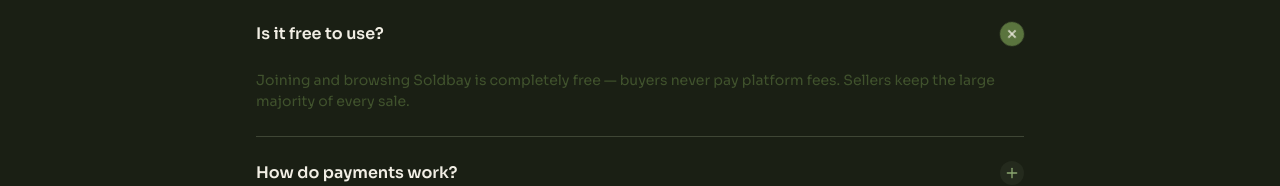
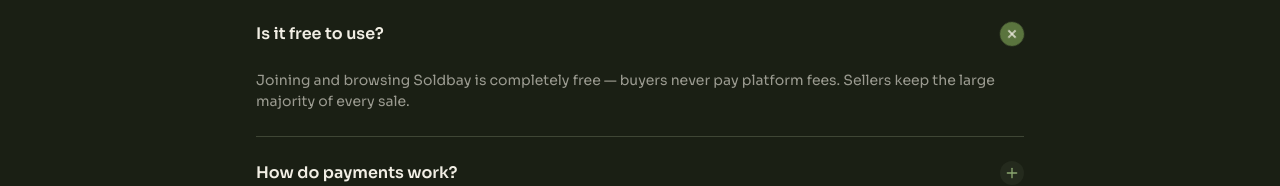
Before and after one commit to emanncode/soldbay, a Next.js app in the folder soldbay-web/: page / in a window 1280 px wide. Both pictures are taken after a click on the button "Is it free to use?". Shown: the part 4965-5151 px from the top of the page. Built offline with nearby package versions, Linux system fonts and the light colour scheme; no server answers; the database is empty.

Commit message:
fix(faq-accordion): update text color class for FAQ answer

```diff
--- a/soldbay-web/src/components/landing/faq-accordion.tsx
+++ b/soldbay-web/src/components/landing/faq-accordion.tsx
@@ -71,7 +71,7 @@
                   transition={{ duration: 0.3, ease: soldbayEase }}
                   className="overflow-hidden"
                 >
-                  <p className="pb-6 text-sm leading-normal text-primary/60">
+                  <p className="pb-6 text-sm leading-normal text-foreground/60">
                     {faq.a}
                   </p>
                 </motion.div>
```
